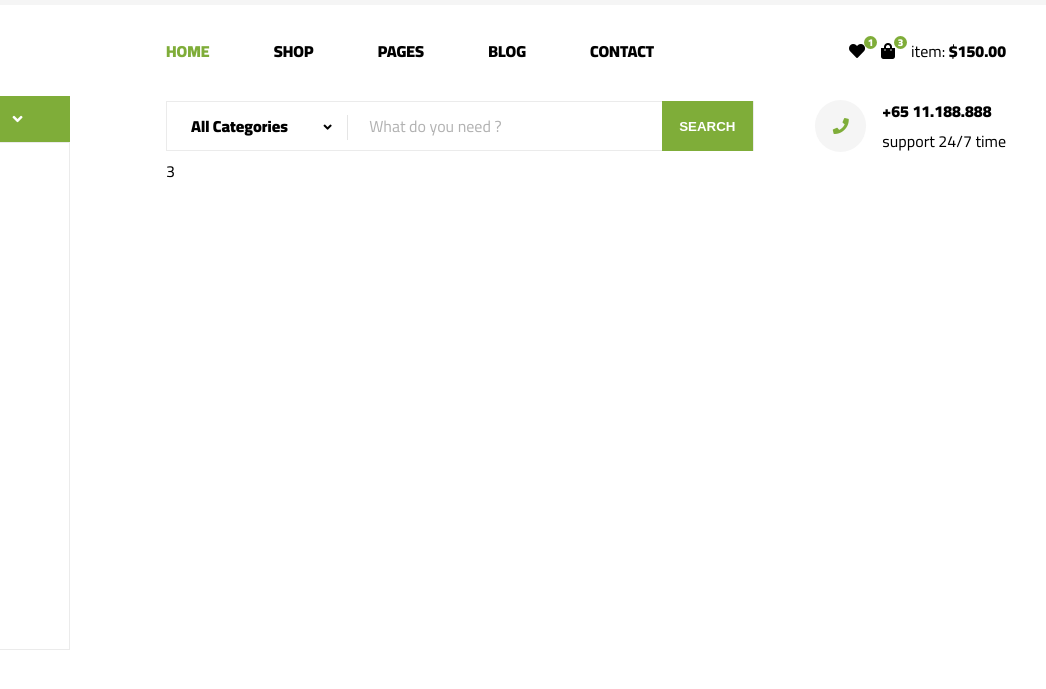
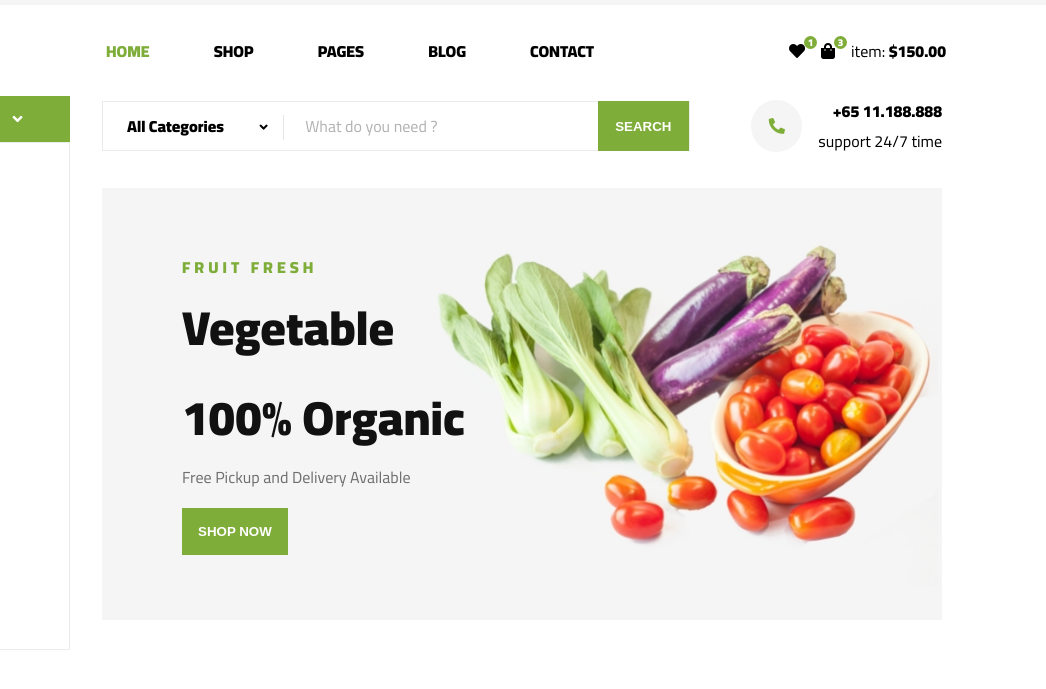
Before and after one commit to Mohamed-AbdElrhman-Eltahawy/Ogini-Template, a plain HTML site: page index.html in a window 1280 px wide. Shown: the part 41-730 px from the top of the page, 234-1280 px from the left. Drawn offline with Linux system fonts and the light colour scheme.

Commit message:
Added main_menu_banner

```diff
--- a/index.html
+++ b/index.html
@@ -179,7 +179,7 @@
                         <div class="search_phone_icon">
                             <i class="fa fa-solid fa-phone icon"></i>
                         </div>
-                        <div>
+                        <div class="search_phone_wrapper">
                             <span class="search_phone_number">
                                 +65 11.188.888
                             </span>
@@ -189,7 +189,15 @@
                         </div>
                     </div>
                 </div>
-                <div>3</div>
+                <div class="main_menu_banner">
+                    <div class="main_menu_details">
+                        <span class="fruit">FRUIT FRESH</span>
+                        <h1>Vegetable</h1>
+                        <h1>100% Organic</h1>
+                        <span class="free_pickup">Free Pickup and Delivery Available</span>
+                        <button>SHOP NOW</button>
+                    </div>
+                </div>
             </div>
         </section>
     </div>
--- a/style.css
+++ b/style.css
@@ -198,7 +198,7 @@ li {
 }
 
 .hero_logo {
-  width: 30%;
+  width: 25%;
 }
 
 .hero_navbar {
@@ -293,7 +293,7 @@ li {
 /*Main menu style*/
 
 .main_menu {
-  gap: 6rem;
+  gap: 2rem;
   display: flex;
   align-items: flex-start;
   justify-content: flex-start;
@@ -338,6 +338,7 @@ li {
   background-color: var(--primary);
 }
 .main_menu ul li a {
+  display: block;
   color: var(--secondary);
 }
 
@@ -409,6 +410,10 @@ li {
   align-items: center;
 }
 
+.search_phone_wrapper {
+  text-align: right;
+}
+
 .search_phone_icon {
   display: flex;
   color: #000;
@@ -420,7 +425,50 @@ li {
   background-color: #f5f5f5;
 }
 
+.search_phone_icon .icon {
+  transform: rotate(89deg);
+}
+
 .search_phone_number {
+  display: block;
   font-weight: bold;
+}
+
+.main_menu_banner {
+  height: 400px;
+  padding: 1rem 0;
+  margin-top: 2rem;
+  background-size: cover;
+  background-position: top center;
+  background-image: url("./img/hero/banner.jpg");
+}
+
+.main_menu_banner .fruit {
+  letter-spacing: 4px;
+  font-weight: bold;
+  color: var(--primary);
+}
+
+.main_menu_banner .main_menu_details {
+  padding: 3rem 0 0 5rem;
+}
+
+.main_menu_details h1 {
+  font-size: 3rem;
+  font-weight: bold;
+}
+
+.main_menu_details .free_pickup {
   display: block;
+  color: #6f6f6f;
 }
+
+.main_menu_details button {
+  border: none;
+  color: #fff;
+  margin-top: 1rem;
+  padding: 1rem;
+  cursor: pointer;
+  font-weight: bold;
+  background: var(--primary);
+}
```
